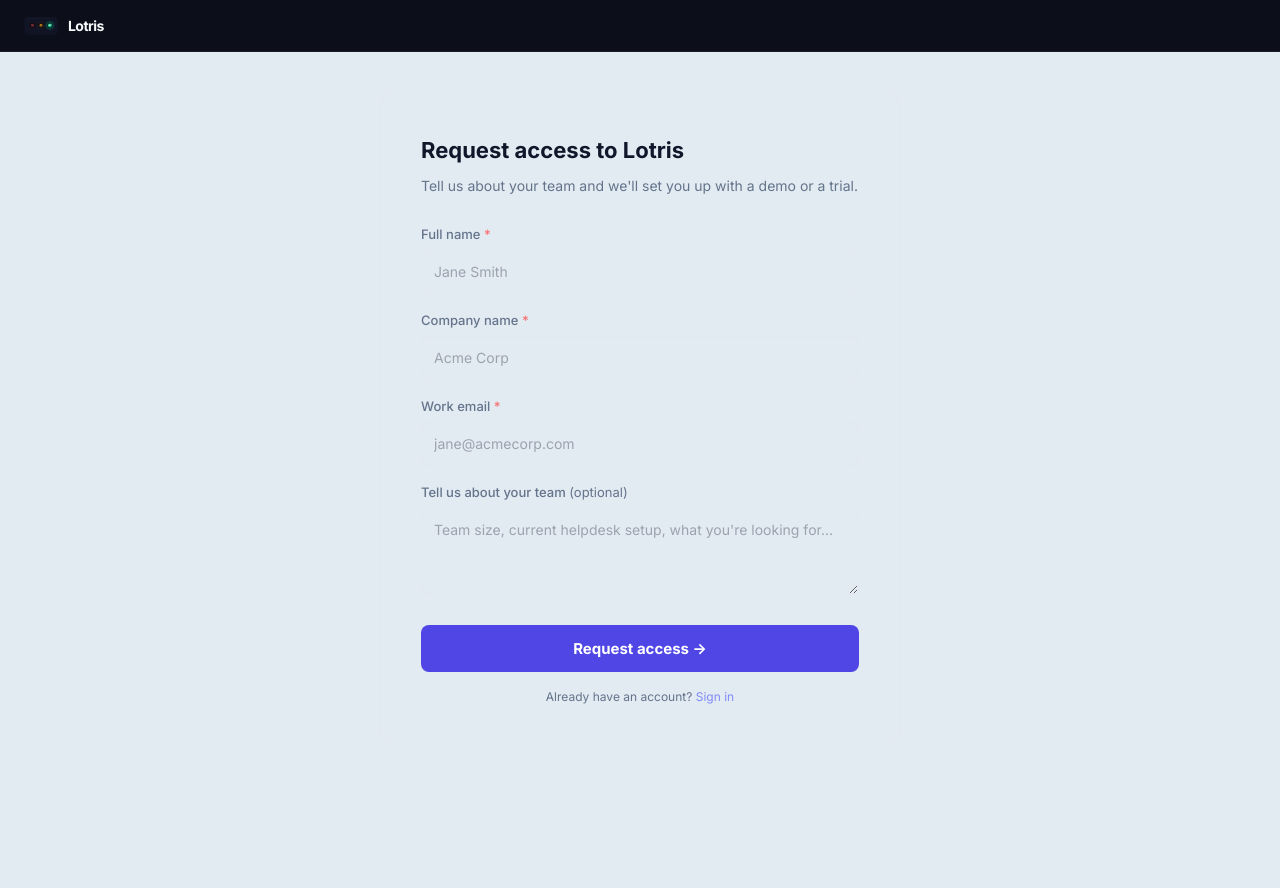
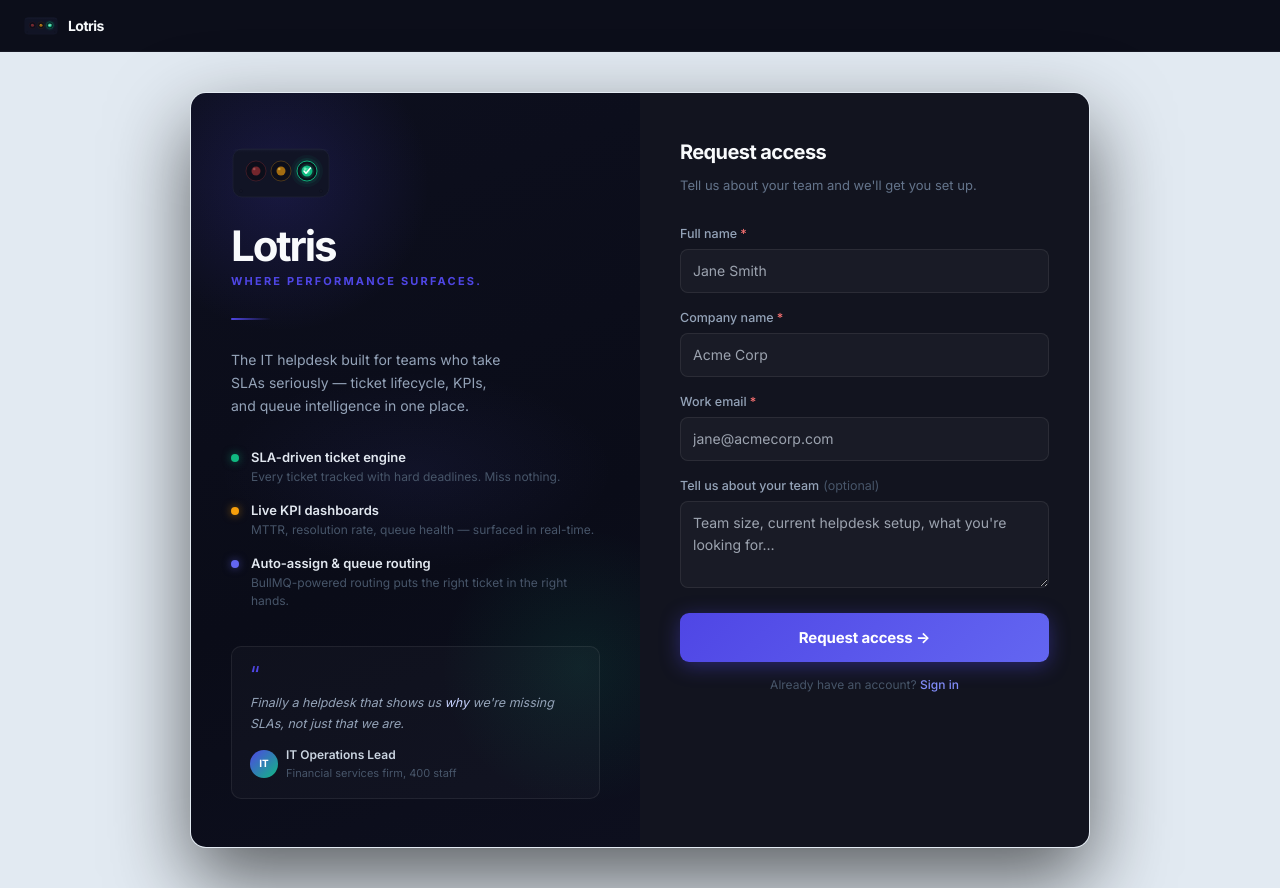
Before and after one commit to kayzredman/lotrisC, a Next.js app in the folder apps/web/: page /request-access in a window 1280 px wide. Before the commit the page ends 800 px from the top, so only its background shows below. Built offline with nearby package versions, Linux system fonts and the light colour scheme; no server answers.

Commit message:
[Sprint 23] feat(brand): bold brand panel on request-access page — split-column layout, LotrisMark, feature bullets, testimonial

```diff
--- a/apps/web/app/(public)/request-access/page.tsx
+++ b/apps/web/app/(public)/request-access/page.tsx
@@ -2,6 +2,25 @@
 
 import { useState } from 'react';
 import Link from 'next/link';
+import { LotrisMark } from '@/components/brand/lotris-mark';
+
+const FEATURES = [
+  {
+    dot: '#10b981',
+    label: 'SLA-driven ticket engine',
+    desc: 'Every ticket tracked with hard deadlines. Miss nothing.',
+  },
+  {
+    dot: '#f59e0b',
+    label: 'Live KPI dashboards',
+    desc: 'MTTR, resolution rate, queue health — surfaced in real-time.',
+  },
+  {
+    dot: '#6366f1',
+    label: 'Auto-assign & queue routing',
+    desc: 'BullMQ-powered routing puts the right ticket in the right hands.',
+  },
+];
 
 const API_URL = process.env.NEXT_PUBLIC_API_URL ?? 'http://localhost:4000';
 
@@ -64,37 +83,58 @@
     }
   }
 
+  const WRAPPER: React.CSSProperties = {
+    maxWidth: 900,
+    width: '100%',
+    display: 'grid',
+    gridTemplateColumns: '1fr 1fr',
+    borderRadius: 16,
+    overflow: 'hidden',
+    border: '1px solid rgba(255,255,255,0.06)',
+    boxShadow: '0 32px 80px rgba(0,0,0,0.6)',
+  };
+
   if (submitted) {
     return (
+      <div style={WRAPPER}>
+        <BrandPanel />
         <div style={{
-        maxWidth: 480,
-        width: '100%',
-        background: 'var(--card)',
-        border: '1px solid var(--border)',
-        borderRadius: 12,
-        padding: '48px 40px',
+          background: '#12141f',
+          padding: '52px 44px',
+          display: 'flex',
+          flexDirection: 'column',
+          alignItems: 'center',
+          justifyContent: 'center',
           textAlign: 'center',
         }}>
           <div style={{
-          width: 56,
-          height: 56,
+            width: 72,
+            height: 72,
             borderRadius: '50%',
-          background: 'rgba(79,70,229,0.15)',
+            background: 'linear-gradient(135deg, rgba(16,185,129,0.25), rgba(16,185,129,0.08))',
+            border: '2px solid rgba(16,185,129,0.4)',
             display: 'flex',
             alignItems: 'center',
             justifyContent: 'center',
-          margin: '0 auto 20px',
-          fontSize: 28,
+            marginBottom: 24,
+            fontSize: 32,
           }}>✓</div>
-        <h2 style={{ color: 'var(--text-primary)', fontSize: 22, fontWeight: 700, margin: '0 0 12px' }}>
+          <h2 style={{ color: '#f8fafc', fontSize: 24, fontWeight: 800, margin: '0 0 12px', letterSpacing: '-0.03em' }}>
             Request received
           </h2>
-        <p style={{ color: 'var(--text-secondary)', fontSize: 15, lineHeight: 1.6, margin: '0 0 28px' }}>
-          Thanks for your interest in Lotris. Our team will review your request and get back to you at <strong>{email}</strong> within 1–2 business days.
+          <p style={{ color: '#94a3b8', fontSize: 14, lineHeight: 1.7, margin: '0 0 10px' }}>
+            Thanks for your interest in Lotris.
+          </p>
+          <p style={{ color: '#64748b', fontSize: 13, lineHeight: 1.7, margin: '0 0 32px' }}>
+            We&apos;ll reach out to{' '}
+            <span style={{ color: '#818cf8', fontWeight: 600 }}>{email}</span>{' '}
+            within 1–2 business days.
           </p>
           <Link href="/" style={{
-          display: 'inline-block',
-          padding: '10px 24px',
+            display: 'inline-flex',
+            alignItems: 'center',
+            gap: 6,
+            padding: '10px 22px',
             background: '#4f46e5',
             color: '#fff',
             borderRadius: 8,
@@ -102,178 +142,270 @@
             fontSize: 14,
             textDecoration: 'none',
           }}>
-          Back to home
+            ← Back to home
           </Link>
+        </div>
       </div>
     );
   }
 
   return (
-    <div style={{
-      maxWidth: 520,
-      width: '100%',
-      background: 'var(--card)',
-      border: '1px solid var(--border)',
-      borderRadius: 12,
-      padding: '40px 40px 36px',
-    }}>
-      {/* Header */}
+    <div style={WRAPPER}>
+      <BrandPanel />
+
+      {/* ── Right: Form ──────────────────────────────────────── */}
+      <div style={{ background: '#12141f', padding: '44px 40px 40px' }}>
         <div style={{ marginBottom: 28 }}>
-        <h1 style={{ color: 'var(--text-primary)', fontSize: 22, fontWeight: 700, margin: '0 0 8px' }}>
-          Request access to Lotris
-        </h1>
-        <p style={{ color: 'var(--text-secondary)', fontSize: 14, margin: 0, lineHeight: 1.5 }}>
-          Tell us about your team and we&apos;ll set you up with a demo or a trial.
+          <h2 style={{ color: '#f8fafc', fontSize: 20, fontWeight: 800, margin: '0 0 8px', letterSpacing: '-0.03em' }}>
+            Request access
+          </h2>
+          <p style={{ color: '#64748b', fontSize: 13, margin: 0, lineHeight: 1.5 }}>
+            Tell us about your team and we&apos;ll get you set up.
           </p>
         </div>
 
         {errors._general && (
           <div style={{
-          background: 'rgba(239,68,68,0.1)',
-          border: '1px solid rgba(239,68,68,0.3)',
+            background: 'rgba(239,68,68,0.08)',
+            border: '1px solid rgba(239,68,68,0.25)',
             borderRadius: 8,
             padding: '10px 14px',
-          marginBottom: 20,
+            marginBottom: 18,
             color: '#f87171',
-          fontSize: 14,
+            fontSize: 13,
           }}>
             {errors._general}
           </div>
         )}
 
         <form onSubmit={handleSubmit} noValidate>
-        {/* Full Name */}
-        <div style={{ marginBottom: 16 }}>
-          <label htmlFor="ra-name" style={{ display: 'block', color: 'var(--text-secondary)', fontSize: 13, fontWeight: 500, marginBottom: 6 }}>
-            Full name <span style={{ color: '#f87171' }}>*</span>
-          </label>
+          <Field label="Full name" htmlFor="ra-name" error={errors.name} required>
             <input
-            id="ra-name"
-            type="text"
-            value={name}
+              id="ra-name" type="text" value={name}
               onChange={e => setName(e.target.value)}
-            placeholder="Jane Smith"
-            autoComplete="name"
-            style={{
-              width: '100%',
-              padding: '10px 12px',
-              background: 'var(--bg)',
-              border: `1px solid ${errors.name ? 'rgba(239,68,68,0.5)' : 'var(--border)'}`,
-              borderRadius: 8,
-              color: 'var(--text-primary)',
-              fontSize: 14,
-              outline: 'none',
-              boxSizing: 'border-box',
-            }}
+              placeholder="Jane Smith" autoComplete="name"
+              style={fieldInputStyle(!!errors.name)}
             />
-          {errors.name && <p style={{ color: '#f87171', fontSize: 12, margin: '4px 0 0' }}>{errors.name}</p>}
-        </div>
+          </Field>
 
-        {/* Company */}
-        <div style={{ marginBottom: 16 }}>
-          <label htmlFor="ra-company" style={{ display: 'block', color: 'var(--text-secondary)', fontSize: 13, fontWeight: 500, marginBottom: 6 }}>
-            Company name <span style={{ color: '#f87171' }}>*</span>
-          </label>
+          <Field label="Company name" htmlFor="ra-company" error={errors.companyName} required>
             <input
-            id="ra-company"
-            type="text"
-            value={companyName}
+              id="ra-company" type="text" value={companyName}
               onChange={e => setCompanyName(e.target.value)}
-            placeholder="Acme Corp"
-            autoComplete="organization"
-            style={{
-              width: '100%',
-              padding: '10px 12px',
-              background: 'var(--bg)',
-              border: `1px solid ${errors.companyName ? 'rgba(239,68,68,0.5)' : 'var(--border)'}`,
-              borderRadius: 8,
-              color: 'var(--text-primary)',
-              fontSize: 14,
-              outline: 'none',
-              boxSizing: 'border-box',
-            }}
+              placeholder="Acme Corp" autoComplete="organization"
+              style={fieldInputStyle(!!errors.companyName)}
             />
-          {errors.companyName && <p style={{ color: '#f87171', fontSize: 12, margin: '4px 0 0' }}>{errors.companyName}</p>}
-        </div>
+          </Field>
 
-        {/* Email */}
-        <div style={{ marginBottom: 16 }}>
-          <label htmlFor="ra-email" style={{ display: 'block', color: 'var(--text-secondary)', fontSize: 13, fontWeight: 500, marginBottom: 6 }}>
-            Work email <span style={{ color: '#f87171' }}>*</span>
-          </label>
+          <Field label="Work email" htmlFor="ra-email" error={errors.email} required>
             <input
-            id="ra-email"
-            type="email"
-            value={email}
+              id="ra-email" type="email" value={email}
               onChange={e => setEmail(e.target.value)}
-            placeholder="jane@acmecorp.com"
-            autoComplete="email"
-            style={{
-              width: '100%',
-              padding: '10px 12px',
-              background: 'var(--bg)',
-              border: `1px solid ${errors.email ? 'rgba(239,68,68,0.5)' : 'var(--border)'}`,
-              borderRadius: 8,
-              color: 'var(--text-primary)',
-              fontSize: 14,
-              outline: 'none',
-              boxSizing: 'border-box',
-            }}
+              placeholder="jane@acmecorp.com" autoComplete="email"
+              style={fieldInputStyle(!!errors.email)}
             />
-          {errors.email && <p style={{ color: '#f87171', fontSize: 12, margin: '4px 0 0' }}>{errors.email}</p>}
-        </div>
+          </Field>
 
-        {/* Message */}
-        <div style={{ marginBottom: 24 }}>
-          <label htmlFor="ra-message" style={{ display: 'block', color: 'var(--text-secondary)', fontSize: 13, fontWeight: 500, marginBottom: 6 }}>
-            Tell us about your team <span style={{ color: 'var(--text-muted)', fontWeight: 400 }}>(optional)</span>
-          </label>
+          <Field label="Tell us about your team" htmlFor="ra-message" optional>
             <textarea
-            id="ra-message"
-            value={message}
+              id="ra-message" value={message}
               onChange={e => setMessage(e.target.value)}
               rows={3}
-            placeholder="Team size, current helpdesk setup, what you're looking for..."
-            style={{
-              width: '100%',
-              padding: '10px 12px',
-              background: 'var(--bg)',
-              border: '1px solid var(--border)',
-              borderRadius: 8,
-              color: 'var(--text-primary)',
-              fontSize: 14,
-              outline: 'none',
-              resize: 'vertical',
-              fontFamily: 'inherit',
-              boxSizing: 'border-box',
-            }}
+              placeholder="Team size, current helpdesk setup, what you're looking for…"
+              style={{ ...fieldInputStyle(false), resize: 'vertical', fontFamily: 'inherit' }}
             />
-        </div>
+          </Field>
 
           <button
             type="submit"
             disabled={submitting}
             style={{
               width: '100%',
-            padding: '12px 0',
-            background: submitting ? 'rgba(79,70,229,0.5)' : '#4f46e5',
+              padding: '13px 0',
+              background: submitting ? 'rgba(79,70,229,0.45)' : 'linear-gradient(135deg, #4f46e5, #6366f1)',
               color: '#fff',
               border: 'none',
-            borderRadius: 8,
+              borderRadius: 9,
               fontWeight: 700,
               fontSize: 15,
               cursor: submitting ? 'not-allowed' : 'pointer',
-            transition: 'background 0.15s',
+              letterSpacing: '-0.01em',
+              boxShadow: submitting ? 'none' : '0 4px 20px rgba(79,70,229,0.4)',
+              transition: 'all 0.15s',
+              marginTop: 4,
             }}
           >
             {submitting ? 'Submitting…' : 'Request access →'}
           </button>
 
-        <p style={{ color: 'var(--text-muted)', fontSize: 12, textAlign: 'center', margin: '16px 0 0', lineHeight: 1.5 }}>
+          <p style={{ color: '#475569', fontSize: 12, textAlign: 'center', margin: '14px 0 0', lineHeight: 1.5 }}>
             Already have an account?{' '}
-          <Link href="/login" style={{ color: '#818cf8', textDecoration: 'none' }}>Sign in</Link>
+            <Link href="/login" style={{ color: '#818cf8', textDecoration: 'none', fontWeight: 500 }}>
+              Sign in
+            </Link>
           </p>
         </form>
       </div>
+    </div>
   );
 }
+
+/* ── Brand panel ────────────────────────────────────────────────── */
+function BrandPanel() {
+  return (
+    <div style={{
+      position: 'relative',
+      background: 'linear-gradient(160deg, #0d0f1e 0%, #0a0c18 60%, #0d0f1e 100%)',
+      padding: '48px 40px',
+      display: 'flex',
+      flexDirection: 'column',
+      justifyContent: 'space-between',
+      overflow: 'hidden',
+      minHeight: 520,
+    }}>
+      {/* Ambient glow orbs */}
+      <div style={{ position: 'absolute', inset: 0, pointerEvents: 'none' }}>
+        <div style={{
+          position: 'absolute', top: -60, left: -60,
+          width: 300, height: 300,
+          background: 'radial-gradient(circle, rgba(79,70,229,0.18) 0%, transparent 70%)',
+          borderRadius: '50%',
+        }} />
+        <div style={{
+          position: 'absolute', bottom: 40, right: -80,
+          width: 280, height: 280,
+          background: 'radial-gradient(circle, rgba(16,185,129,0.1) 0%, transparent 70%)',
+          borderRadius: '50%',
+        }} />
+        <div style={{
+          position: 'absolute', top: '50%', left: '50%',
+          transform: 'translate(-50%, -50%)',
+          width: 400, height: 200,
+          background: 'radial-gradient(ellipse, rgba(99,102,241,0.07) 0%, transparent 70%)',
+        }} />
+      </div>
+
+      {/* Top: brand identity */}
+      <div style={{ position: 'relative', zIndex: 1 }}>
+        <div style={{ marginBottom: 20 }}>
+          <LotrisMark height={64} uid="ra-hero" />
+        </div>
+        <h1 style={{
+          fontSize: 42,
+          fontWeight: 900,
+          color: '#f8fafc',
+          margin: '0 0 6px',
+          letterSpacing: '-0.05em',
+          lineHeight: 1,
+          fontFamily: 'Inter, -apple-system, sans-serif',
+        }}>
+          Lotris
+        </h1>
+        <p style={{
+          fontSize: 11,
+          fontWeight: 700,
+          color: '#4f46e5',
+          letterSpacing: '0.2em',
+          textTransform: 'uppercase',
+          margin: '0 0 28px',
+        }}>
+          Where performance surfaces.
+        </p>
+
+        <div style={{
+          width: 40, height: 2,
+          background: 'linear-gradient(90deg, #4f46e5, transparent)',
+          borderRadius: 2,
+          marginBottom: 28,
+        }} />
+
+        <p style={{ fontSize: 14, color: '#94a3b8', lineHeight: 1.65, margin: '0 0 32px', maxWidth: 280 }}>
+          The IT helpdesk built for teams who take SLAs seriously — ticket lifecycle, KPIs, and queue intelligence in one place.
+        </p>
+
+        {/* Feature bullets */}
+        <div style={{ display: 'flex', flexDirection: 'column', gap: 16 }}>
+          {FEATURES.map(f => (
+            <div key={f.label} style={{ display: 'flex', alignItems: 'flex-start', gap: 12 }}>
+              <div style={{
+                width: 8, height: 8, borderRadius: '50%',
+                background: f.dot,
+                marginTop: 5, flexShrink: 0,
+                boxShadow: `0 0 8px ${f.dot}90`,
+              }} />
+              <div>
+                <div style={{ color: '#e2e8f0', fontSize: 13, fontWeight: 600, lineHeight: 1.3 }}>{f.label}</div>
+                <div style={{ color: '#475569', fontSize: 12, lineHeight: 1.5, marginTop: 2 }}>{f.desc}</div>
+              </div>
+            </div>
+          ))}
+        </div>
+      </div>
+
+      {/* Bottom: testimonial */}
+      <div style={{
+        position: 'relative', zIndex: 1,
+        marginTop: 36,
+        padding: '16px 18px',
+        background: 'rgba(255,255,255,0.025)',
+        border: '1px solid rgba(255,255,255,0.07)',
+        borderRadius: 10,
+      }}>
+        <div style={{ color: '#4f46e5', fontSize: 22, lineHeight: 1, marginBottom: 8 }}>&ldquo;</div>
+        <p style={{ color: '#94a3b8', fontSize: 12.5, lineHeight: 1.65, margin: '0 0 12px', fontStyle: 'italic' }}>
+          Finally a helpdesk that shows us <em style={{ color: '#c7d2fe' }}>why</em> we&apos;re missing SLAs, not just that we are.
+        </p>
+        <div style={{ display: 'flex', alignItems: 'center', gap: 8 }}>
+          <div style={{
+            width: 28, height: 28, borderRadius: '50%',
+            background: 'linear-gradient(135deg, #4f46e5, #10b981)',
+            display: 'flex', alignItems: 'center', justifyContent: 'center',
+            fontSize: 10, fontWeight: 700, color: '#fff', flexShrink: 0,
+          }}>IT</div>
+          <div>
+            <div style={{ color: '#cbd5e1', fontSize: 12, fontWeight: 600 }}>IT Operations Lead</div>
+            <div style={{ color: '#475569', fontSize: 11 }}>Financial services firm, 400 staff</div>
+          </div>
+        </div>
+      </div>
+    </div>
+  );
+}
+
+/* ── Helpers ────────────────────────────────────────────────────── */
+function fieldInputStyle(hasError: boolean): React.CSSProperties {
+  return {
+    width: '100%',
+    padding: '10px 12px',
+    background: 'rgba(255,255,255,0.03)',
+    border: `1px solid ${hasError ? 'rgba(239,68,68,0.45)' : 'rgba(255,255,255,0.08)'}`,
+    borderRadius: 8,
+    color: '#f8fafc',
+    fontSize: 14,
+    outline: 'none',
+    boxSizing: 'border-box',
+  };
+}
+
+function Field({
+  label, htmlFor, error, required, optional, children,
+}: {
+  label: string;
+  htmlFor: string;
+  error?: string;
+  required?: boolean;
+  optional?: boolean;
+  children: React.ReactNode;
+}) {
+  return (
+    <div style={{ marginBottom: 15 }}>
+      <label htmlFor={htmlFor} style={{ display: 'block', color: '#94a3b8', fontSize: 12.5, fontWeight: 500, marginBottom: 6 }}>
+        {label}
+        {required && <span style={{ color: '#f87171', marginLeft: 3 }}>*</span>}
+        {optional && <span style={{ color: '#475569', marginLeft: 4, fontWeight: 400 }}>(optional)</span>}
+      </label>
+      {children}
+      {error && <p style={{ color: '#f87171', fontSize: 11.5, margin: '4px 0 0' }}>{error}</p>}
+    </div>
+  );
+}
```
Lines whose indentation alone changed are shown as unchanged.
